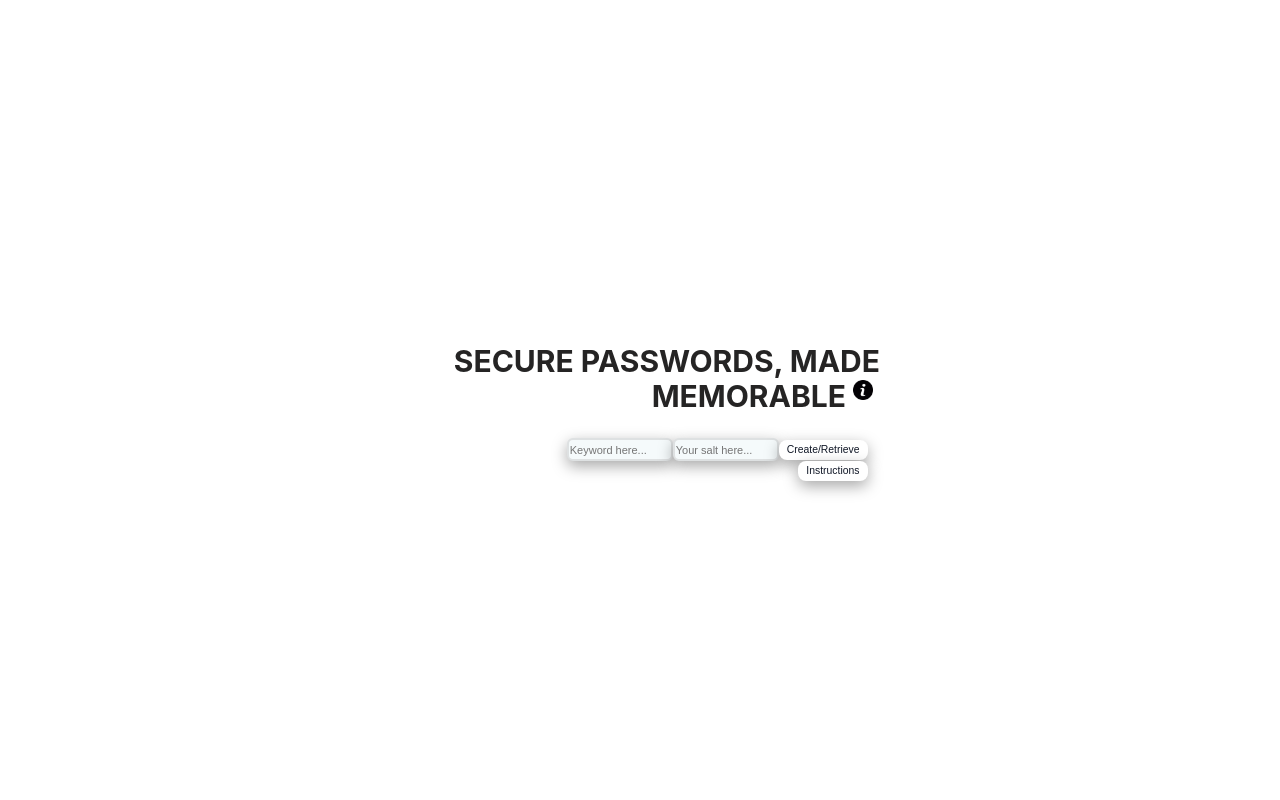
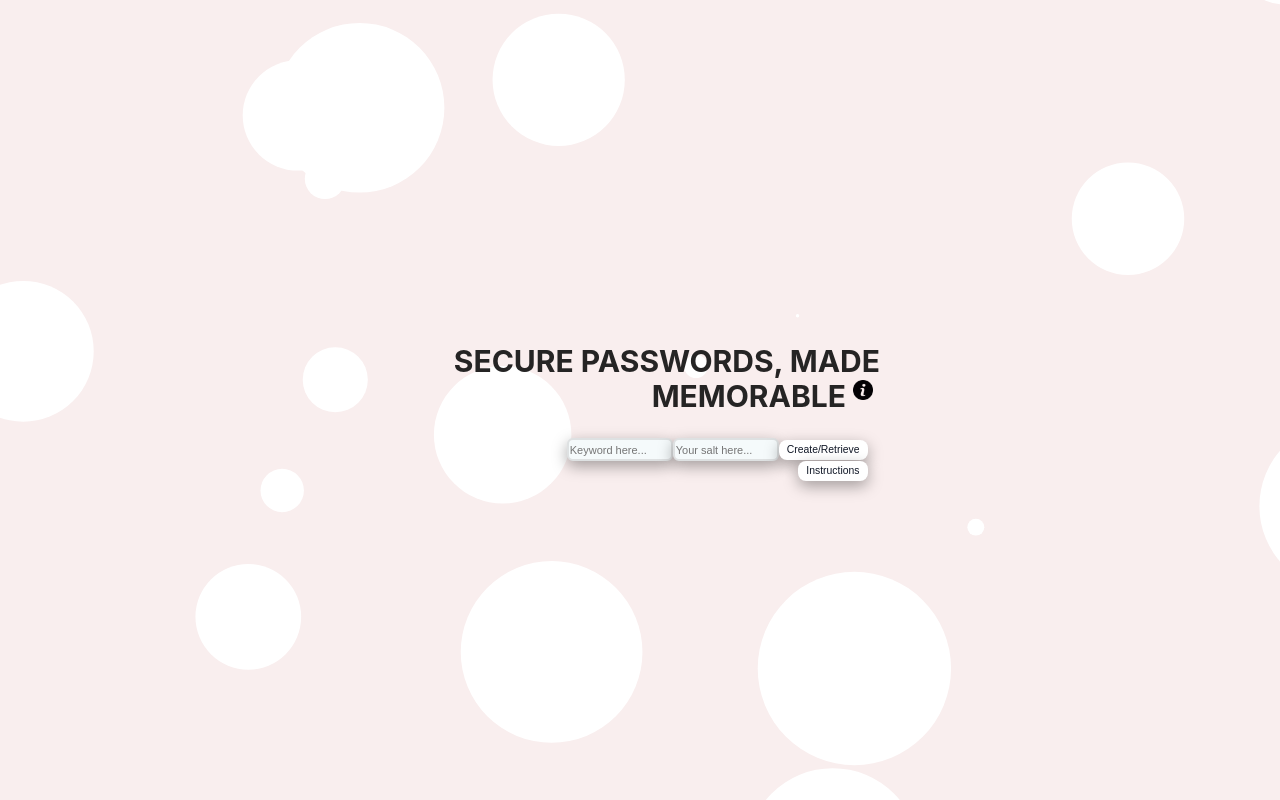
Before and after one commit to vglampard/better-password, a React (Create React App) app: page / in a window 1280 px wide. Built offline with nearby package versions, Linux system fonts and the light colour scheme.

Commit message:
particles working

```diff
--- a/src/App.css
+++ b/src/App.css
@@ -1,5 +1,6 @@
 .App {
   text-align: center;
+  background-color: rgb(249, 238, 238);
 }
 
 .password {
@@ -19,8 +20,12 @@
   justify-content: center;
   font-size: 0.65rem;
   color: rgb(37, 36, 36);
+  position: relative;
+  z-index: 1;
+
 }
 .app-container {
+
   display: flex;
   flex-direction: column;
   align-items: center;
@@ -49,7 +54,11 @@ align-items: center;
 li {
   text-align: left;
 }
-
+.particles{
+  position: fixed;
+  width: 100%;
+  z-index: -1;
+}
 .hero-container{
   max-width: 500px;
 }
@@ -128,7 +137,6 @@ button {
   padding: 0.5rem 0.5rem;
   text-align: center;
   text-decoration: none #d1d5db solid;
-  /* margin-top: 5px; */
   box-shadow: rgba(0, 0, 0, 0.35) 0px 5px 15px;
   cursor: pointer;
   user-select: none;
--- a/src/App.js
+++ b/src/App.js
@@ -5,13 +5,13 @@ import Output from "./Output/Output";
 import { buildPassword, hash } from "./constants/hashFunction";
 import Hero from "./Hero/Hero";
 import Instructions from "./Instructions/Instructions";
-import { motion } from "framer-motion"
+import { motion } from "framer-motion";
 
 import { useCallback } from "react";
 import Particles from "react-tsparticles";
 import { loadFull } from "tsparticles";
 import { Container, Engine } from "tsparticles-engine";
-
+import particlesOptions from "./particlesData/particlesOptions.js";
 
 function App() {
   const [input, setInput] = useState("");
@@ -38,9 +38,23 @@ function App() {
     setPassword(strongPassword);
   }
 
+  const particlesInit = useCallback(async (Engine) => {
+    console.log(Engine);
+    await loadFull(Engine);
+  }, []);
 
+  const particlesLoaded = useCallback(async (Container) => {
+    await console.log(Container);
+  }, []);
   return (
     <div className="App">
+     <Particles
+        id="tsparticles"
+        init={particlesInit}
+        loaded={particlesLoaded}
+        options={particlesOptions}
+      />
+
       <header className="App-header">
         <div className="app-container">
           <div className="hero-container">
@@ -48,7 +62,6 @@ function App() {
           </div>
 
           <div className="contents">
-
             <Input
               STATES={STATES}
               handleClick={() => handleClick(input, salt)}
@@ -65,13 +78,12 @@ function App() {
             >
               Instructions
             </button>
-          {instructions &&
-              <motion.div
-              initial={{ x: "-100%" }}
-  animate={{ x: "calc(6vw)" }}
-
-            >  <Instructions /></motion.div>}
-
+            {instructions && (
+              <motion.div initial={{ x: "-100%" }} animate={{ x: "calc(6vw)" }}>
+                {" "}
+                <Instructions />
+              </motion.div>
+            )}
           </div>
         </div>
       </header>
--- /dev/null
+++ b/src/particlesData/particlesOptions.js
@@ -0,0 +1,58 @@
+//https://code.tutsplus.com/tutorials/particles-js-control-particle-count-and-shape--cms-26290
+
+const rainOptions = {
+    particles: {
+      number: {
+        value: 20,
+        density: {
+          enable: false,
+        },
+      },
+      shape: {
+        type: ["circle"],
+        // image: {
+        //   src: "https://media.licdn.com/dms/image/C4D03AQH-IsICbaHY6A/profile-displayphoto-shrink_100_100/0/1598280247239?e=1678924800&v=beta&t=R50TLUrWJW8W10wJ3MlIyPKdw4oLGcu9j9eZbuwllnI",
+        //   width: 1,
+        //   height: 1,
+        // },
+      },
+      "size": {
+          "value": 100,
+          "random": true,
+          "anim": {
+            "enable": true,
+            "speed": 20,
+            "size_min": 10,
+            "sync": false
+          }
+        },
+      line_linked: {
+        enable: false,
+      },
+      move: {
+        enable: true,
+        speed: 10,
+        random: false,
+        straight: false,
+      },
+    },
+    interactivity: {
+      detect_on: "canvas",
+      events: {
+        onhover: {
+          enable: true,
+        },
+        onHover: {
+          enable: true,
+          mode: "repulse",
+          parallax: {
+            enable: false,
+            force: 60,
+            smooth: 10,
+          },
+        },
+      },
+    },
+  };
+
+  export default rainOptions;
```
Lines whose indentation alone changed are shown as unchanged.
